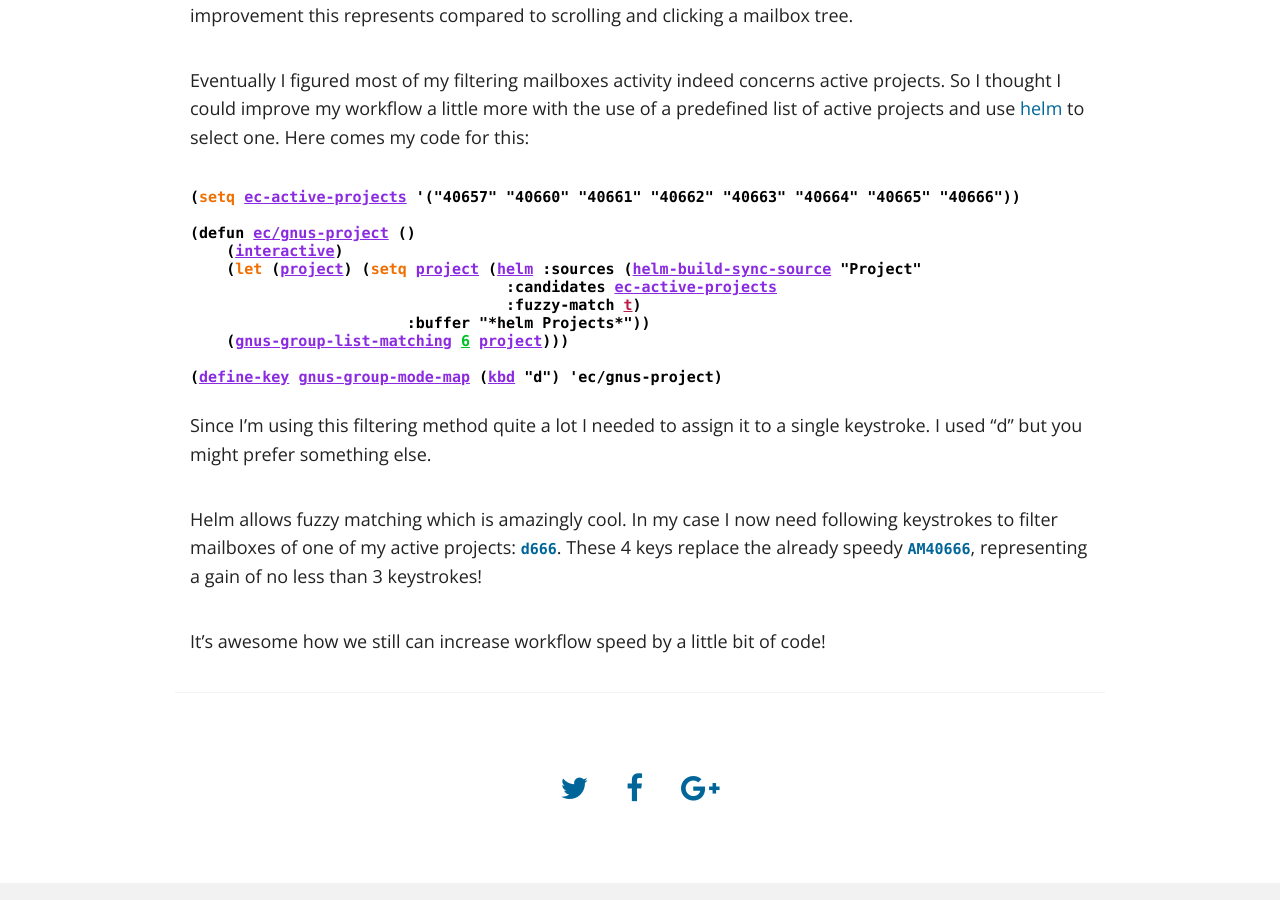
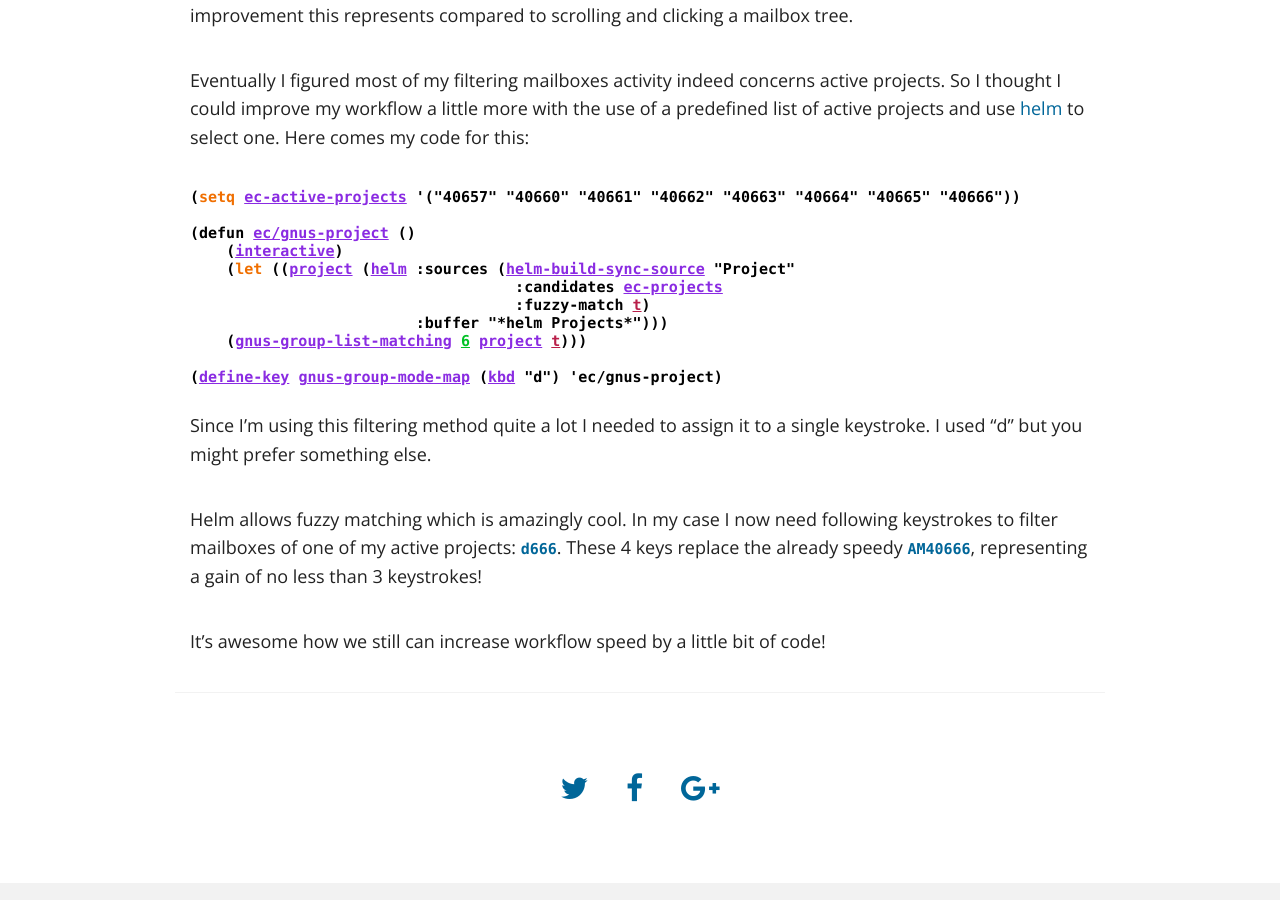
Before and after one commit to ecocode/ecocode.github.io, a Jekyll site: the page built from _posts/2016-04-24-GnusProjectFilter.md, in a window 1280 px wide and 900 px high, scrolled down 2125 px. Built offline with Jekyll 4.4.1, drawn with Linux system fonts in a browser that asks for light colours; nearby versions of some CDN libraries.

Commit message:
corrected lisp function in post

```diff
--- a/_posts/2016-04-24-GnusProjectFilter.md
+++ b/_posts/2016-04-24-GnusProjectFilter.md
@@ -48,11 +48,11 @@ Eventually I figured most of my filtering mailboxes activity indeed concerns act
 
 (defun ec/gnus-project ()
     (interactive)
-    (let (project) (setq project (helm :sources (helm-build-sync-source "Project"
-                                   :candidates ec-active-projects
-                                   :fuzzy-match t)
-                        :buffer "*helm Projects*"))
-    (gnus-group-list-matching 6 project)))
+    (let ((project (helm :sources (helm-build-sync-source "Project"
+                                    :candidates ec-projects
+                                    :fuzzy-match t)
+                         :buffer "*helm Projects*")))
+    (gnus-group-list-matching 6 project t)))
 
 (define-key gnus-group-mode-map (kbd "d") 'ec/gnus-project)
 {% endhighlight %}
```
